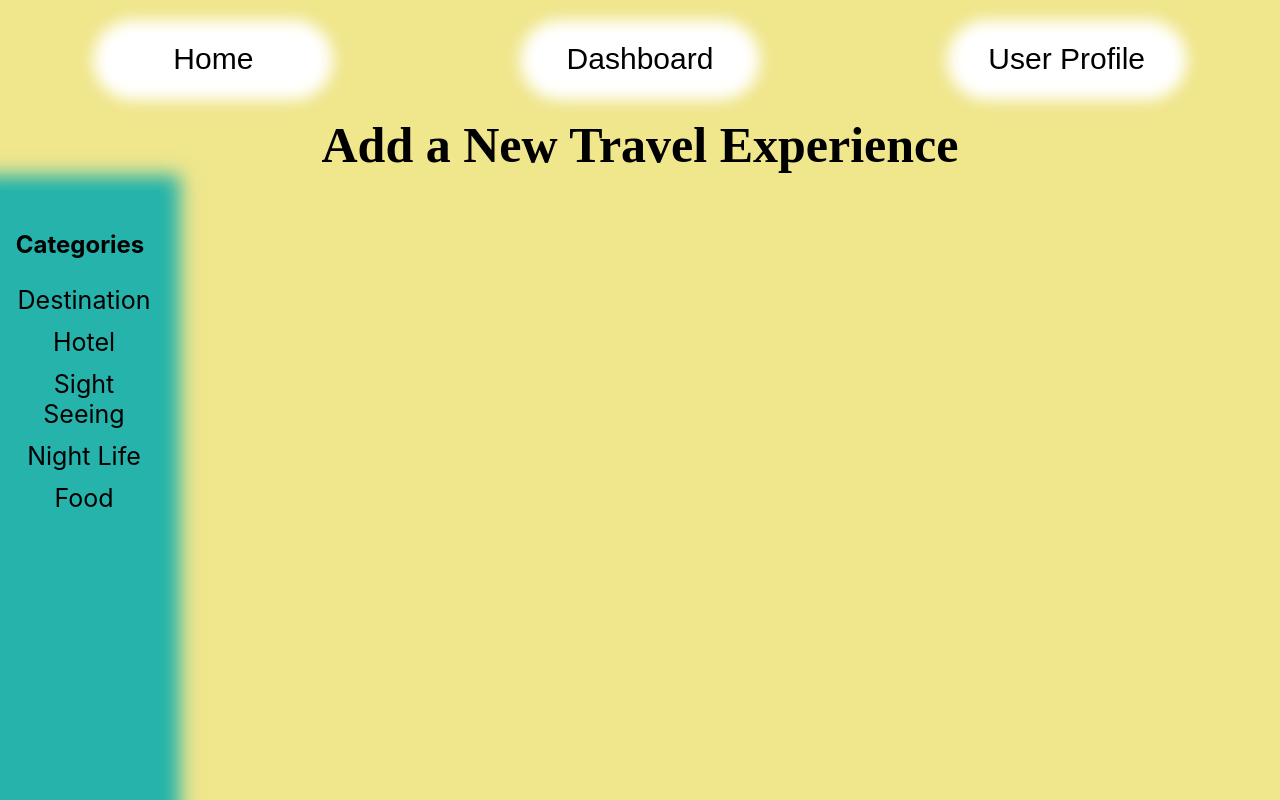
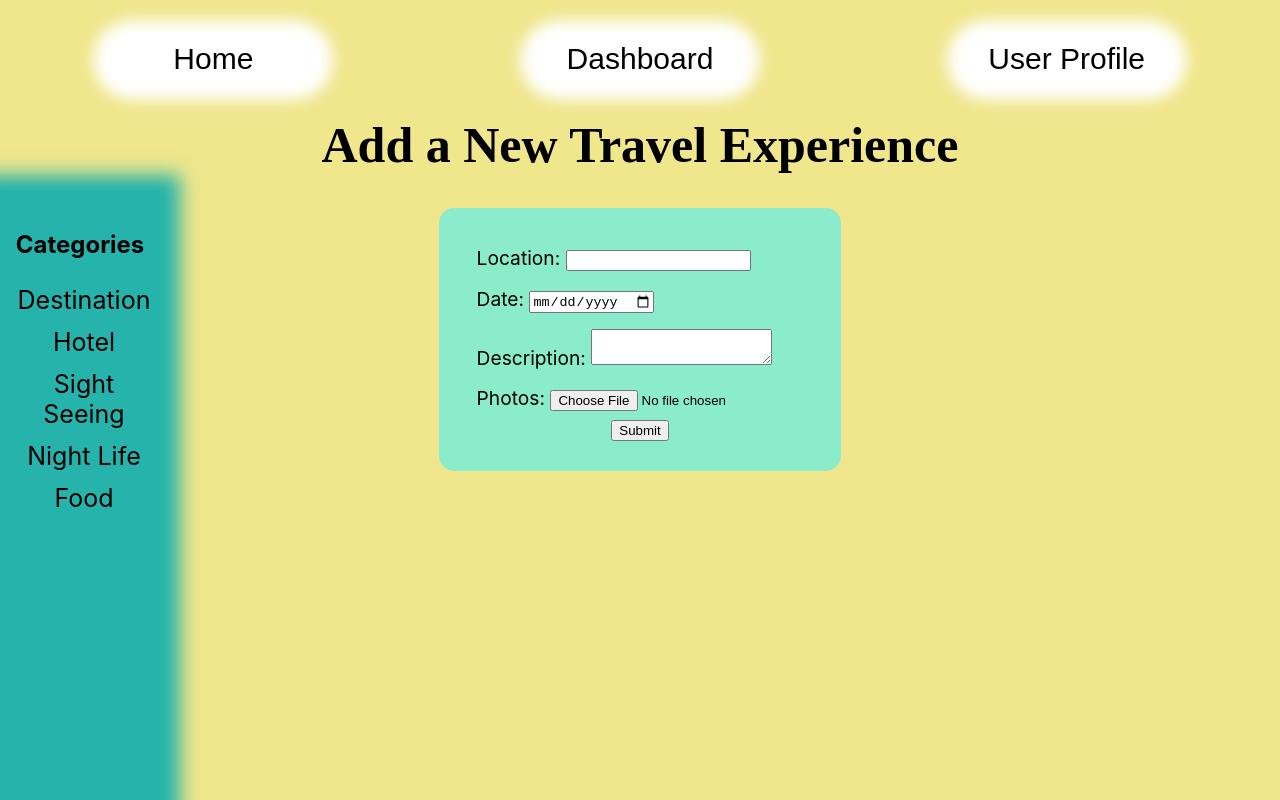
Before and after one commit to Monie-B/Travel-Write, a React (Create React App) app: page /dashboard in a window 1280 px wide. Built offline with nearby package versions, Linux system fonts and the light colour scheme; a web font is replaced by a local one.

Commit message:
added a form to dashboard page

```diff
--- /dev/null
+++ b/src/components/NewTravelForm.js
@@ -0,0 +1,30 @@
+import React from 'react';
+import '../css/newtravelform.css'
+
+const NewTravelForm = () => {
+  return (
+    <>
+        <form className='formbg'>
+            <div>
+                <label>Location: </label>
+                <input type='text' required></input>
+            </div>
+            <div className='formDate'>
+                <label>Date: </label>
+                <input type='date' />
+            </div>
+            <div>
+                <label>Description:    </label>
+                <textarea type='text' />
+            </div>
+            <div>
+                <label>Photos: </label>
+                <input type='file'/>
+            </div>
+            <input type="submit" value="Submit"></input>
+        </form>
+    </>
+  )
+}
+
+export default NewTravelForm
--- a/src/css/UserProfile.css
+++ b/src/css/UserProfile.css
@@ -9,11 +9,11 @@
 .user-header {
     /* background-color: rgb(153, 245, 214); */
     margin-top: 70px;
-    width: 60%;
+    width: 50%;
     margin-left: auto;
     margin-right: auto;
     background-color: rgb(37, 179, 171);
-    box-shadow: 0px 5px 18px 20px rgb(37, 179, 171);
+    /* box-shadow: 0px 5px 18px 20px rgb(37, 179, 171); */
     border-radius: 40px;
 }
 
--- /dev/null
+++ b/src/css/newtravelform.css
@@ -0,0 +1,12 @@
+.formbg {
+    background-color: rgb(139, 236, 204);
+    display: inline-block;
+    padding: 30px;
+    border-radius: 15px;
+}
+
+form div {
+    padding: 8px;
+    text-align: left;
+    font-size: larger;
+}
--- a/src/pages/Dashboard.js
+++ b/src/pages/Dashboard.js
@@ -1,4 +1,5 @@
 import { NavBar } from '../components/NavBar'
+import NewTravelForm from '../components/NewTravelForm'
 import SideNav from '../components/SideNav'
 import '../css/dashboard.css'
 
@@ -12,6 +13,7 @@ const Dashboard = () => {
             </h1>
             <SideNav />
         </div>
+        <NewTravelForm />
     </div>
   )
 }
--- a/src/pages/UserProfile.js
+++ b/src/pages/UserProfile.js
@@ -19,6 +19,13 @@ const UserProfile = (props) => {
               <p>User bio/description goes here. Hello everyone! Welcome to my travel page. Message me if you have any further questions!</p>
           </div>
         </div>
+        <main>
+          <hr/>
+            <h1>
+              Main content goes here
+            </h1>
+          </main>
+
     </>
   )
 }
```
